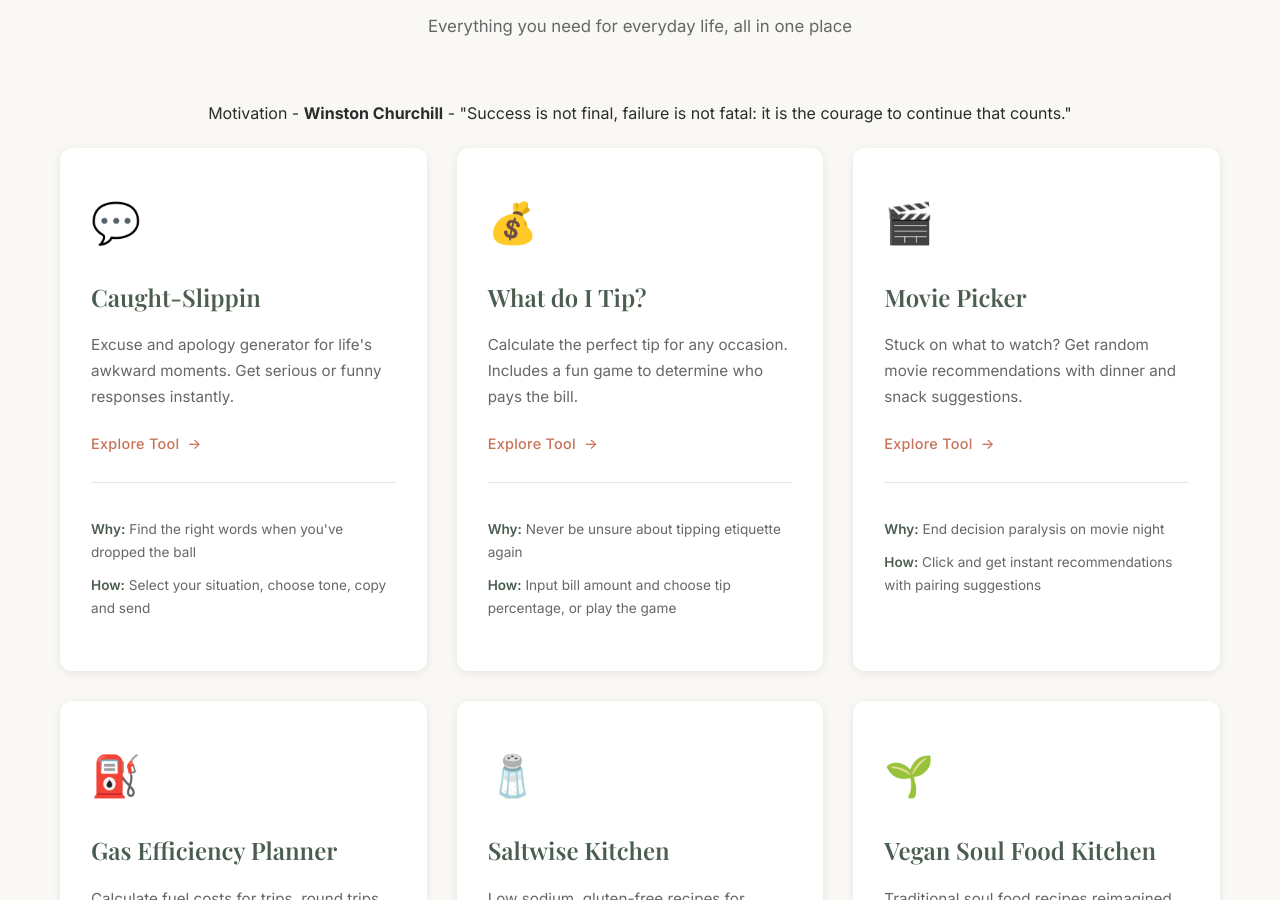
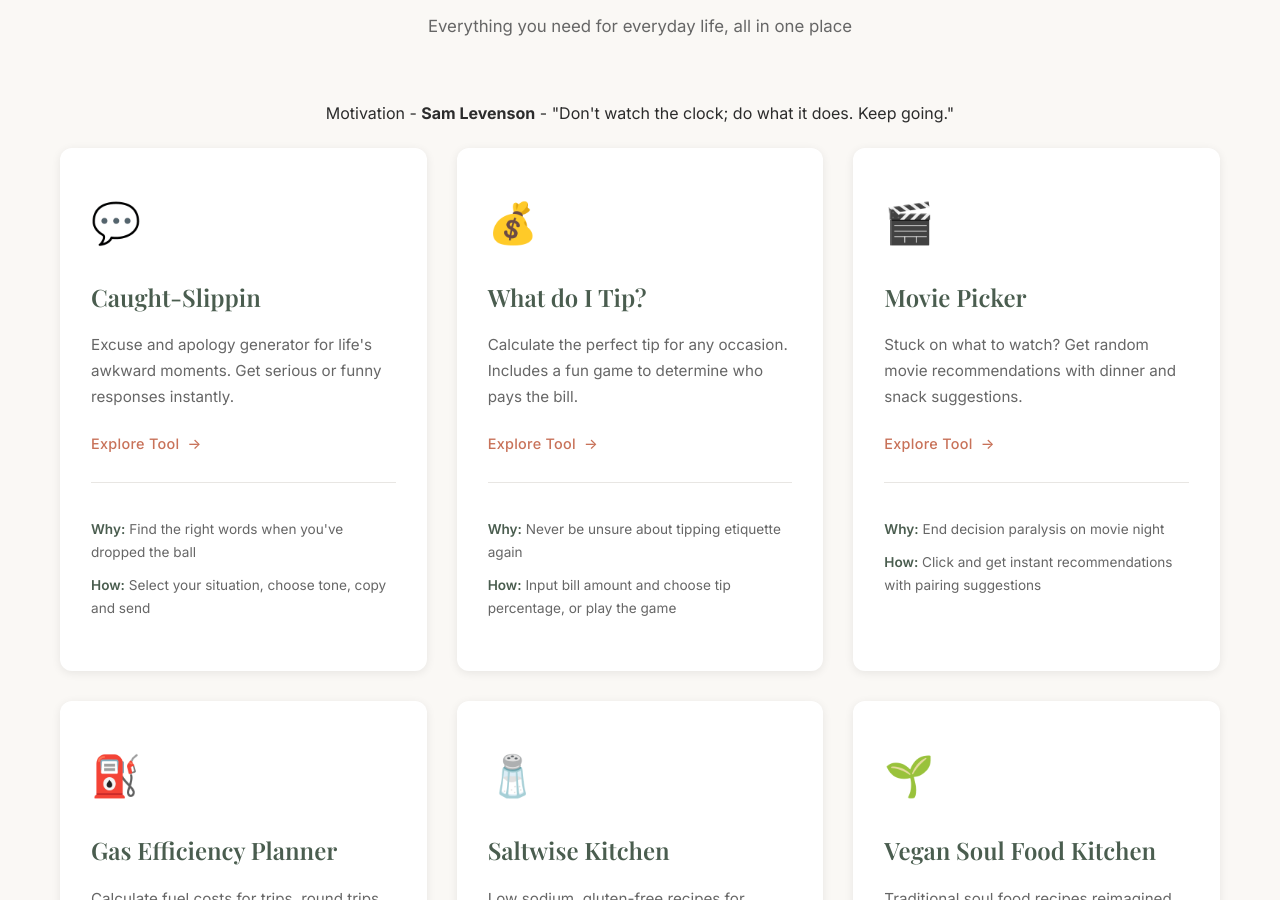
Before and after one commit to travman1993/backlink, a plain HTML site: page index.html in a window 1280 px wide. Shown: the part 940-1840 px from the top of the page. Drawn offline with nearby package versions, Linux system fonts and the light colour scheme.

Commit message:
new motivation

```diff
--- a/index.html
+++ b/index.html
@@ -510,7 +510,7 @@
             <p>Everything you need for everyday life, all in one place</p>
         </div>
 
-        <p style="text-align: center; margin-bottom: 20px;">Motivation - <strong>Winston Churchill</strong> - "Success is not final, failure is not fatal: it is the courage to continue that counts."</p>
+        <p style="text-align: center; margin-bottom: 20px;">Motivation - <strong>Sam Levenson</strong> - "Don't watch the clock; do what it does. Keep going."</p>
 
         <!-- Websites Grid -->
         <div class="websites-grid">
```
